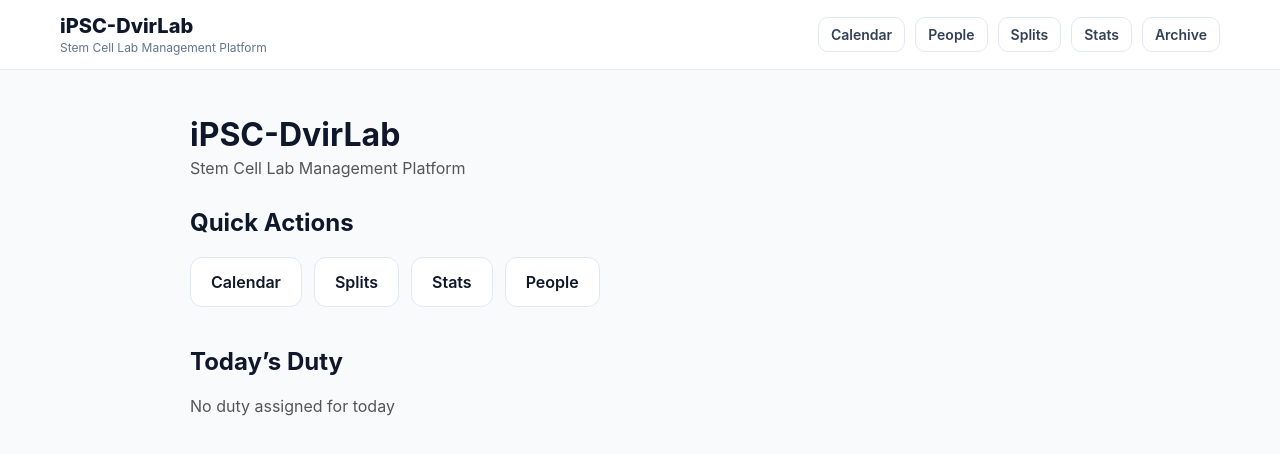
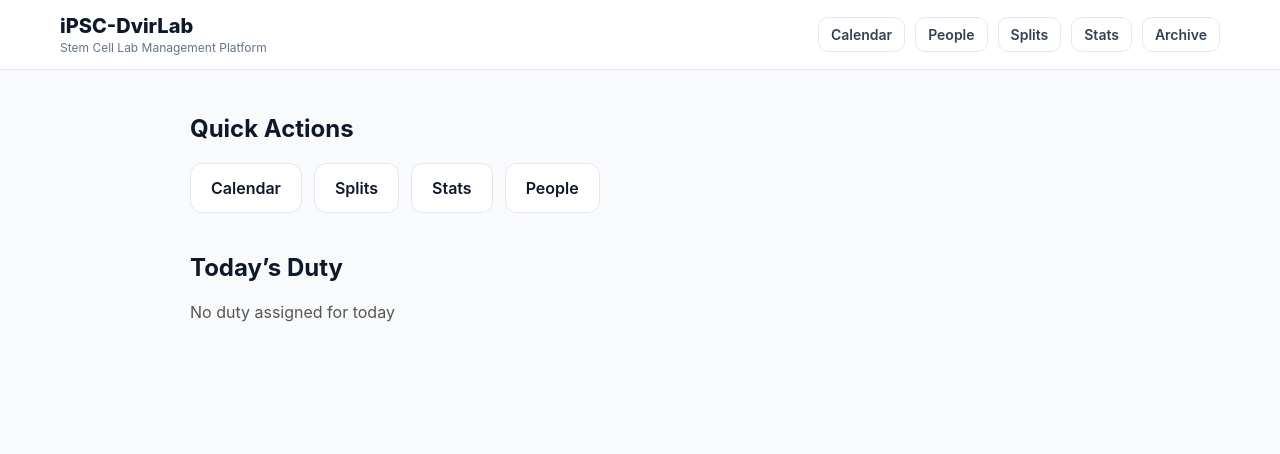
Before and after one commit to yahelshe1924/ipsc-dvirlab, a Next.js app: page / in a window 1280 px wide. Shown: the top 454 px of the page. Built offline with nearby package versions, Linux system fonts and the light colour scheme; no server answers; the database is empty.

Commit message:
main page #2

```diff
--- a/src/app/page.tsx
+++ b/src/app/page.tsx
@@ -39,13 +39,7 @@ export default function HomePage() {
 
   return (
     <div style={{ maxWidth: 900, margin: "0 auto" }}>
-      <h1 style={{ marginBottom: 4 }}>iPSC-DvirLab</h1>
-      <p style={{ marginTop: 0, color: "#555" }}>
-        Stem Cell Lab Management Platform
-      </p>
-
-      {/* Quick Actions */}
-      <div style={{ marginTop: 30 }}>
+      <div style={{ marginTop: 8 }}>
         <h2>Quick Actions</h2>
 
         <div style={{ display: "flex", gap: 12, flexWrap: "wrap", marginTop: 10 }}>
@@ -67,7 +61,6 @@ export default function HomePage() {
         </div>
       </div>
 
-      {/* Today’s Duty */}
       <div style={{ marginTop: 40 }}>
         <h2>Today’s Duty</h2>
 
```
